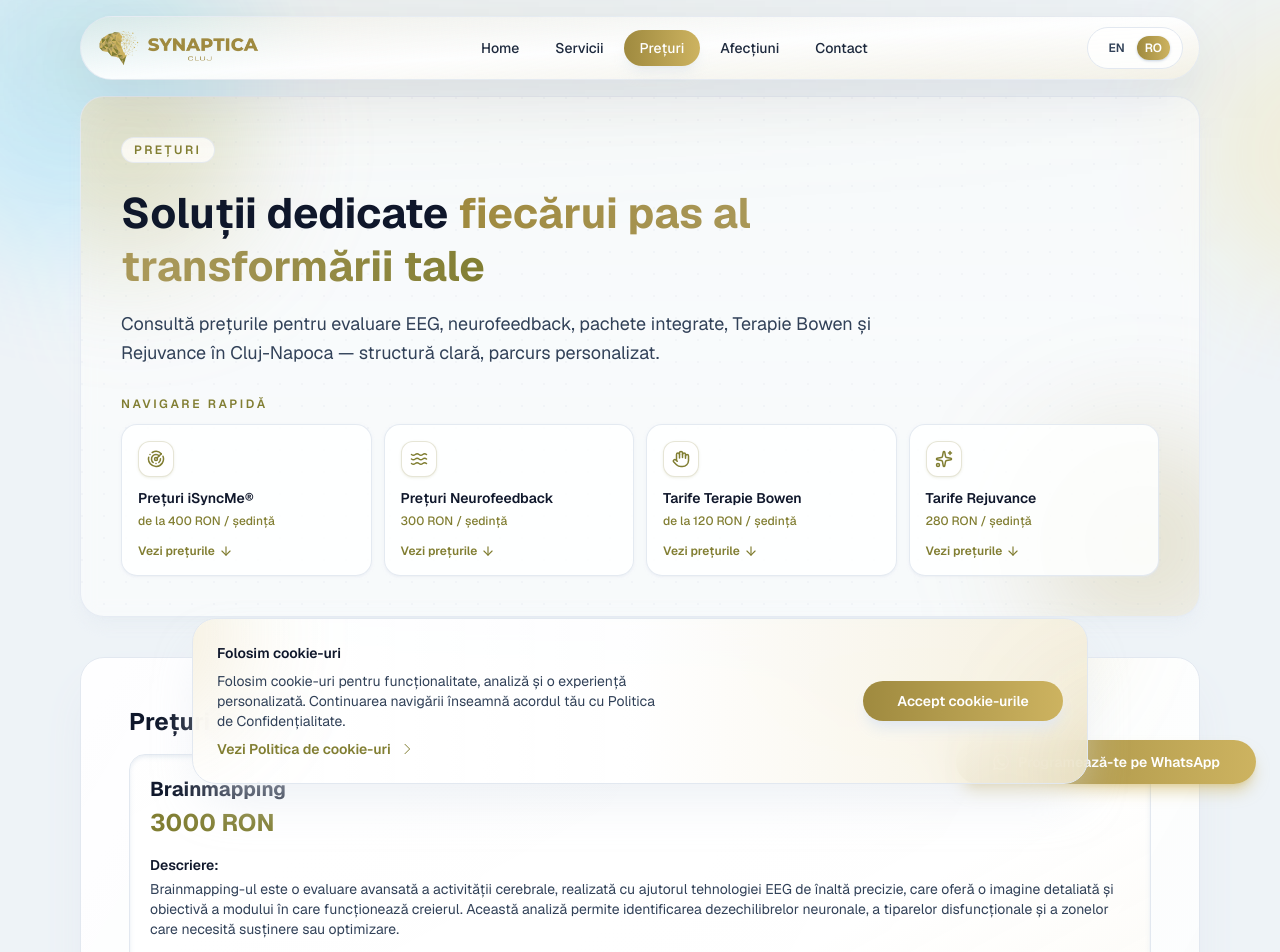
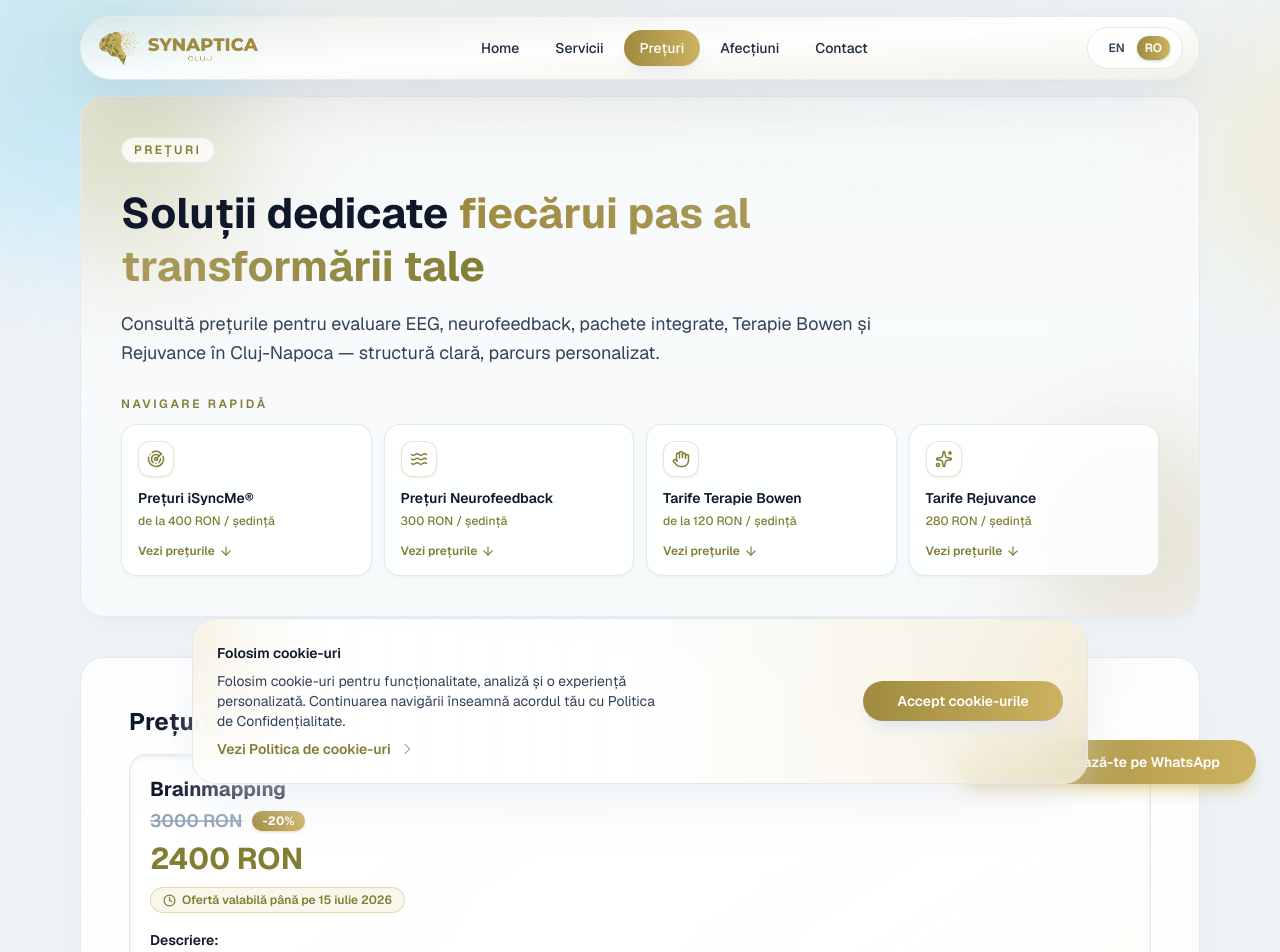
Before and after one commit to LaAngeli/synaptica, a Next.js app: page /pricing in a window 1280 px wide. Shown: the top 952 px of the page. Built offline with nearby package versions, Linux system fonts and the light colour scheme.

Commit message:
add discounted brainmapping offer to isync pricing

```diff
--- a/app/i18n/translations.js
+++ b/app/i18n/translations.js
@@ -420,6 +420,12 @@ export const translations = {
             {
               label: "Brainmapping",
               price: [{ label: "", price: "3000 RON" }],
+              offer: {
+                original: "3000 RON",
+                discounted: "2400 RON",
+                discountLabel: "-20%",
+                validity: "Offer valid until July 15, 2026",
+              },
               description:
                 "Brainmapping is an advanced assessment of brain activity performed using high-precision EEG technology, providing a clear and objective overview of how the brain functions. This detailed analysis identifies neural imbalances, dysfunctional patterns, and areas that require support or optimization.\n\nBy integrating artificial intelligence and advanced brain analysis algorithms, brainmapping transforms complex EEG data into clear, actionable insights. These insights form the foundation for a fully personalized therapy plan, precisely tailored to the individual’s unique brain profile.\n\nBrainmapping can be used both at the beginning of the therapeutic journey, to guide targeted neurotherapy, and at later stages, to objectively measure progress and results. It is an essential tool for individuals seeking clarity, accuracy, and a science-based approach to cognitive, emotional, and neurological optimization.",
               benefits: [
@@ -1257,6 +1263,12 @@ export const translations = {
             {
               label: "Brainmapping",
               price: [{ label: "", price: "3000 RON" }],
+              offer: {
+                original: "3000 RON",
+                discounted: "2400 RON",
+                discountLabel: "-20%",
+                validity: "Ofertă valabilă până pe 15 iulie 2026",
+              },
               description:
                 "Brainmapping-ul este o evaluare avansată a activității cerebrale, realizată cu ajutorul tehnologiei EEG de înaltă precizie, care oferă o imagine detaliată și obiectivă a modului în care funcționează creierul. Această analiză permite identificarea dezechilibrelor neuronale, a tiparelor disfuncționale și a zonelor care necesită susținere sau optimizare.\n\nPrin integrarea inteligenței artificiale și a algoritmilor de analiză cerebrală, brainmapping-ul transformă datele brute în informații clare și ușor de interpretat, constituind baza unui plan terapeutic personalizat. Evaluarea poate fi utilizată atât înainte de terapie, pentru a ghida intervenția, cât și ulterior, pentru a măsura obiectiv progresul și rezultatele obținute.\n\nBrainmapping-ul este un instrument esențial pentru persoanele care își doresc claritate, precizie și o abordare științifică în optimizarea performanței cognitive, emoționale și neurologice.",
               benefits: [
--- a/app/pricing/page.jsx
+++ b/app/pricing/page.jsx
@@ -1,7 +1,7 @@
 "use client";
 
 import { useI18n } from "../providers";
-import { CheckCircle2 } from "lucide-react";
+import { CheckCircle2, Clock } from "lucide-react";
 import Link from "next/link";
 import QuickAnswersGrid from "../components/QuickAnswersGrid";
 import PricingPageIntro from "../components/PricingPageIntro";
@@ -39,7 +39,24 @@ export default function PreturiPage() {
                     <p className="text-xl font-bold text-slate-900">{item.label}</p>
                     {/* <p className="text-2xl font-bold text-[#817e32]">{item.price}</p> */}
 
-                    {item.price &&
+                    {item.offer ? (
+                      <div className="space-y-1.5">
+                        <div className="flex flex-wrap items-center gap-2.5">
+                          <span className="text-lg font-semibold text-slate-400 line-through decoration-slate-400/70 decoration-2">
+                            {item.offer.original}
+                          </span>
+                          <span className="inline-flex items-center rounded-full bg-gradient-to-r from-[#9f8a3f] to-[#cdb360] px-2.5 py-0.5 text-xs font-bold uppercase tracking-wide text-white shadow-sm shadow-[#cdb360]/40">
+                            {item.offer.discountLabel}
+                          </span>
+                        </div>
+                        <p className="text-3xl font-bold text-[#817e32]">{item.offer.discounted}</p>
+                        <p className="mt-1 inline-flex w-fit items-center gap-1.5 rounded-full border border-[#cdb360]/45 bg-[#f6f0de]/60 px-3 py-1 text-xs font-semibold text-[#817e32]">
+                          <Clock size={13} strokeWidth={2.2} aria-hidden />
+                          {item.offer.validity}
+                        </p>
+                      </div>
+                    ) : (
+                      item.price &&
                       item.price.map((price, idx) => (
                         <div key={`${item.label}-price-${idx}`} className="">
                           <p className="mb-0 text-2xl font-bold text-[#817e32]">
@@ -52,7 +69,8 @@ export default function PreturiPage() {
                           </p>
                           {/* <span className="ml-2 text-sm font-medium text-slate-700">{extra.label}</span> */}
                         </div>
-                      ))}
+                      ))
+                    )}
 
                     {item.extraPrices &&
                       item.extraPrices.map((extra, idx) => (
```
